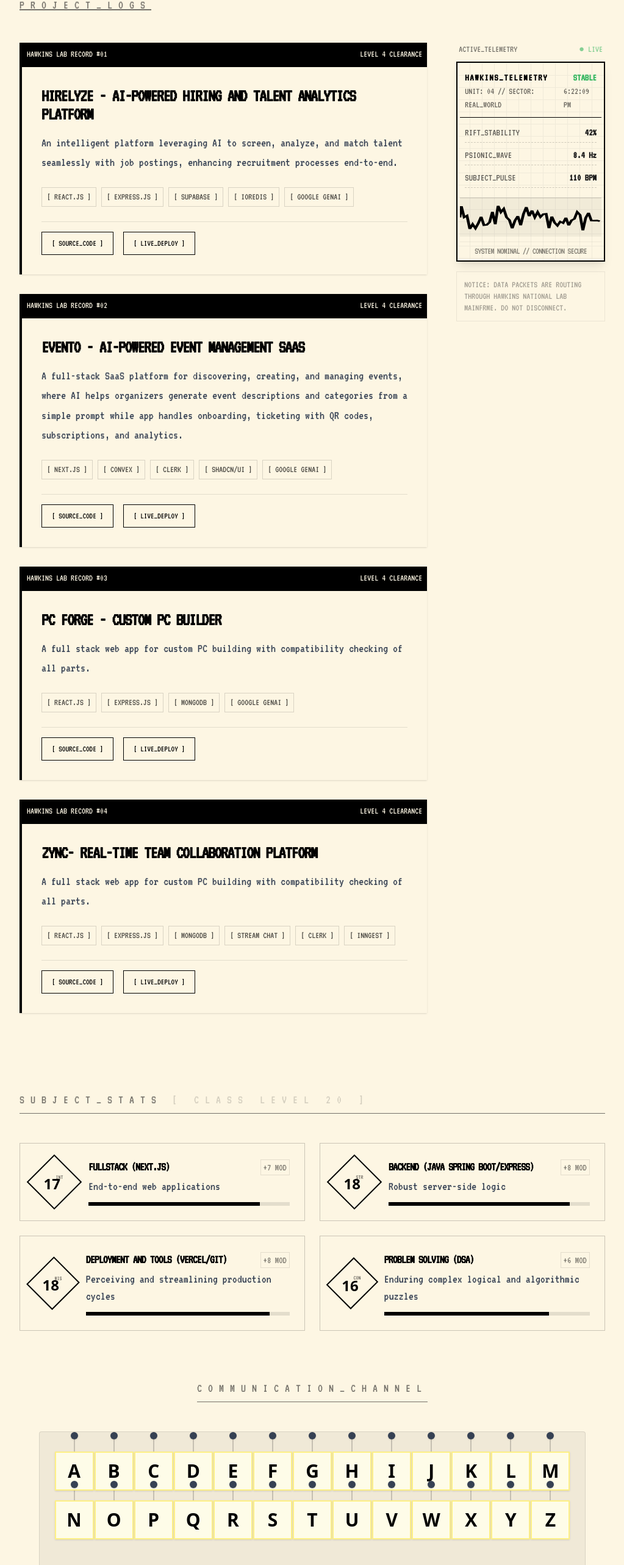
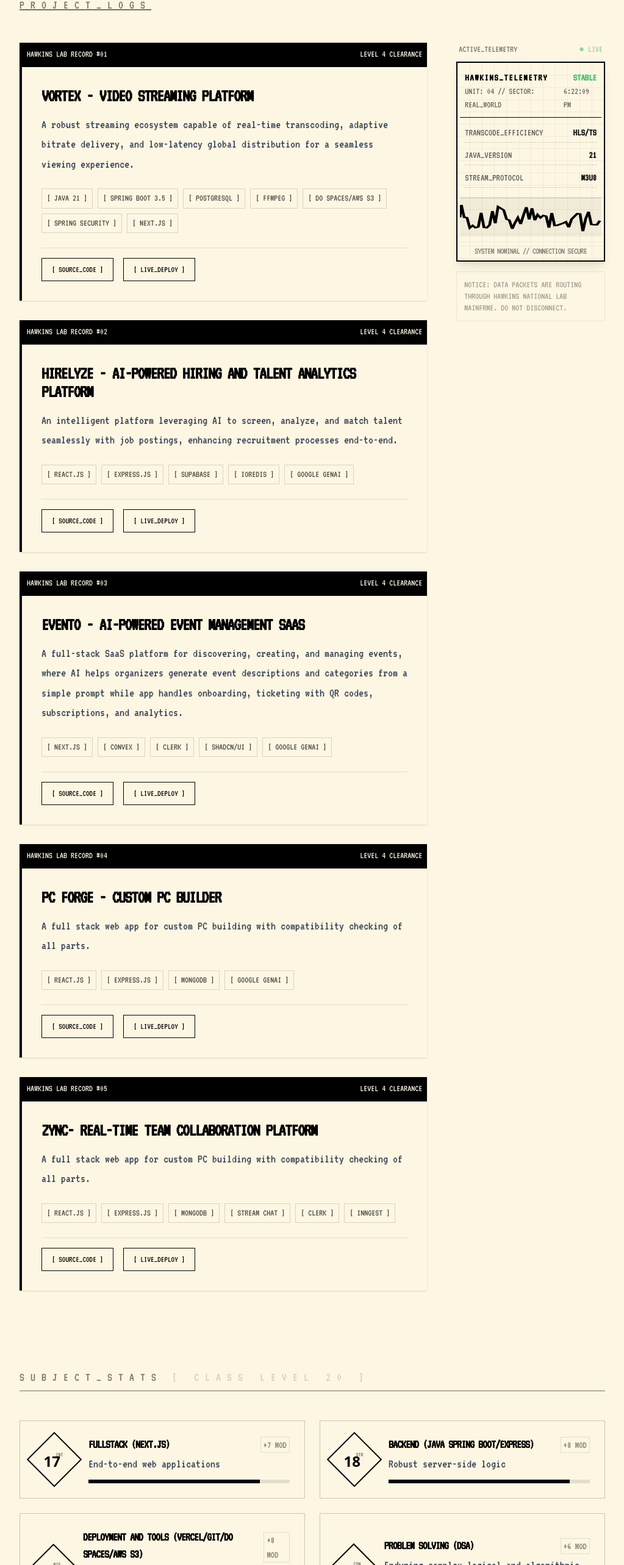
Before and after one commit to santrupt29/st-themed-portfolio, a Next.js app: page / in a window 1280 px wide. Shown: the part 832-3398 px from the top of the page at 61% size, without its empty margins (128-1151 px from the left). Built offline with nearby package versions, Linux system fonts and the light colour scheme.

Commit message:
Minor Changes + Resume updated

```diff
--- a/app/page.js
+++ b/app/page.js
@@ -18,6 +18,19 @@ const MonsterScene = dynamic(() => import('../components/MonsterScene'), {
 const allProjects = [
   {
     id: "01",
+    title: "Vortex - Video Streaming Platform",
+    tech: ["Java 21", "Spring Boot 3.5", "PostgreSQL", "FFmpeg", "DO Spaces/AWS S3", "Spring Security", "Next.js"],
+    desc: "A robust streaming ecosystem capable of real-time transcoding, adaptive bitrate delivery, and low-latency global distribution for a seamless viewing experience.",
+    stats: [
+      { label: "TRANSCODE_EFFICIENCY", value: "HLS/TS" },
+      { label: "JAVA_VERSION", value: "21" },
+      { label: "STREAM_PROTOCOL", value: "M3U8" }
+    ],
+    github: "https://github.com/santrupt29/stream-spring-backend",
+    live: "https://vortexhq.vercel.app/",
+  },
+  {
+    id: "02",
     title: "HireLyze - AI-powered hiring and talent analytics platform",
     tech: ["React.js", "Express.js", "Supabase", "ioredis", "Google GenAI"],
     desc: "An intelligent platform leveraging AI to screen, analyze, and match talent seamlessly with job postings, enhancing recruitment processes end-to-end.",
@@ -30,7 +43,7 @@ const allProjects = [
     live: "https://hirelyzehq.vercel.app/",
   },
   {
-    id: "02",
+    id: "03",
     title: "Evento - AI-powered event management SaaS",
     tech: ["Next.js", "Convex", "Clerk", "shadcn/ui", "Google GenAI"],
     desc: "A full-stack SaaS platform for discovering, creating, and managing events, where AI helps organizers generate event descriptions and categories from a simple prompt while app handles onboarding, ticketing with QR codes, subscriptions, and analytics.",
@@ -43,7 +56,7 @@ const allProjects = [
     live: "https://eventohq.vercel.app/",
   },
   {
-    id: "03",
+    id: "04",
     title: "PC Forge - Custom PC Builder",
     tech: ["React.js", "Express.js", "MongoDB", "Google GenAI"],
     desc: "A full stack web app for custom PC building with compatibility checking of all parts.",
@@ -56,7 +69,7 @@ const allProjects = [
     live: "https://the-pc-forge.vercel.app",
   },
   {
-    id: "04",
+    id: "05",
     title: "Zync- Real-time team collaboration platform",
     tech: ["React.js", "Express.js", "MongoDB", "Stream Chat", "Clerk", "Inngest"],
     desc: "A full stack web app for custom PC building with compatibility checking of all parts.",
--- a/components/Skills.jsx
+++ b/components/Skills.jsx
@@ -5,7 +5,7 @@ import { motion } from "framer-motion";
 const skills = [
   { name: "Fullstack (Next.js)", stat: "INT", value: 17, desc: "End-to-end web applications" },
   { name: "Backend (Java Spring Boot/Express)", stat: "STR", value: 18, desc: "Robust server-side logic" },
-  { name: "Deployment and tools (Vercel/Git)", stat: "WIS", value: 18, desc: "Perceiving and streamlining production cycles" },
+  { name: "Deployment and tools (Vercel/Git/DO Spaces/AWS S3)", stat: "WIS", value: 18, desc: "Perceiving and streamlining production cycles" },
   { name: "Problem Solving (DSA)", stat: "CON", value: 16, desc: "Enduring complex logical and algorithmic puzzles" },
 ];
 
--- a/components/Terminal.jsx
+++ b/components/Terminal.jsx
@@ -13,7 +13,7 @@ export default function Terminal({ isUpsideDown }) {
   const [logs, setLogs] = useState([
     "--- HAWKINS_NET TERMINAL v4.1 ---",
     "SYSTEM: INITIALIZING...",
-    "LOADING SUBJECT: ELEVEN",
+    "LOADING SUBJECT: SANTRUPT",
     "WARNING: GATE STABILITY CRITICAL",
     "AUTH_REQUIRED. TYPE 'HELP' FOR LIST.",
     "---------------------------------"
```
Also changed, not shown: 1 other file (tests, documents, lock files or other folders).
